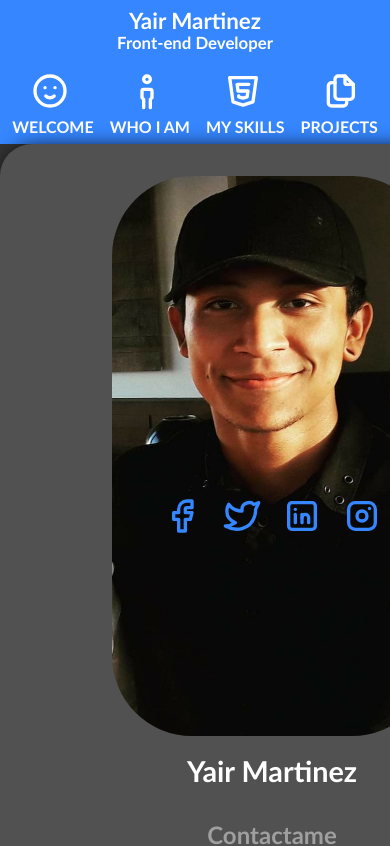
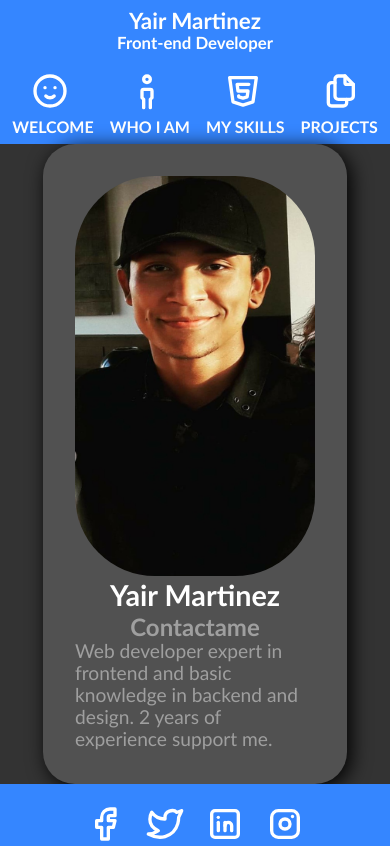
Before and after one commit to yairmc/Portafolio-web, a React (Vite) app: page / in a window 390 px wide. Shown: the top 846 px of the page. Built offline with nearby package versions, Linux system fonts and the light colour scheme.

Commit message:
Ultima actualizacion realizada el 10 de septiembre del 2022

```diff
--- a/src/components/Footer.jsx
+++ b/src/components/Footer.jsx
@@ -8,7 +8,7 @@ const Footer = () => {
     <footer>
       <div className={style.conteiner}>
 
-        <a href="#" target="_blank"> <svg xmlns="http://www.w3.org/2000/svg" class="icon icon-tabler icon-tabler-brand-facebook" width="40" height="40" viewBox="0 0 24 24" stroke-width="2" stroke="#fff" fill="none" stroke-linecap="round" stroke-linejoin="round">
+        <a href="https://www.facebook.com/yair.mc" target="_blank"> <svg xmlns="http://www.w3.org/2000/svg" class="icon icon-tabler icon-tabler-brand-facebook" width="40" height="40" viewBox="0 0 24 24" stroke-width="2" stroke="#fff" fill="none" stroke-linecap="round" stroke-linejoin="round">
           <path stroke="none" d="M0 0h24v24H0z" fill="none" />
           <path d="M7 10v4h3v7h4v-7h3l1 -4h-4v-2a1 1 0 0 1 1 -1h3v-4h-3a5 5 0 0 0 -5 5v2h-3" />
         </svg></a>
@@ -16,7 +16,7 @@ const Footer = () => {
           <path stroke="none" d="M0 0h24v24H0z" fill="none" />
           <path d="M22 4.01c-1 .49 -1.98 .689 -3 .99c-1.121 -1.265 -2.783 -1.335 -4.38 -.737s-2.643 2.06 -2.62 3.737v1c-3.245 .083 -6.135 -1.395 -8 -4c0 0 -4.182 7.433 4 11c-1.872 1.247 -3.739 2.088 -6 2c3.308 1.803 6.913 2.423 10.034 1.517c3.58 -1.04 6.522 -3.723 7.651 -7.742a13.84 13.84 0 0 0 .497 -3.753c-.002 -.249 1.51 -2.772 1.818 -4.013z" />
         </svg></a>
-        <a href="#" target="_blank"><svg xmlns="http://www.w3.org/2000/svg" class="icon icon-tabler icon-tabler-brand-linkedin" width="40" height="40" viewBox="0 0 24 24" stroke-width="2" stroke="#fff" fill="none" stroke-linecap="round" stroke-linejoin="round">
+        <a href="https://www.linkedin.com/in/yair-martinez-278097245/" target="_blank"><svg xmlns="http://www.w3.org/2000/svg" class="icon icon-tabler icon-tabler-brand-linkedin" width="40" height="40" viewBox="0 0 24 24" stroke-width="2" stroke="#fff" fill="none" stroke-linecap="round" stroke-linejoin="round">
           <path stroke="none" d="M0 0h24v24H0z" fill="none" />
           <rect x="4" y="4" width="16" height="16" rx="2" />
           <line x1="8" y1="11" x2="8" y2="16" />
@@ -24,7 +24,7 @@ const Footer = () => {
           <line x1="12" y1="16" x2="12" y2="11" />
           <path d="M16 16v-3a2 2 0 0 0 -4 0" />
         </svg></a>
-        <a href="#" target="_blank"><svg xmlns="http://www.w3.org/2000/svg" class="icon icon-tabler icon-tabler-brand-instagram" width="40" height="40" viewBox="0 0 24 24" stroke-width="2" stroke="#fff" fill="none" stroke-linecap="round" stroke-linejoin="round">
+        <a href="https://www.instagram.com/yairboxmartinez/" target="_blank"><svg xmlns="http://www.w3.org/2000/svg" class="icon icon-tabler icon-tabler-brand-instagram" width="40" height="40" viewBox="0 0 24 24" stroke-width="2" stroke="#fff" fill="none" stroke-linecap="round" stroke-linejoin="round">
           <path stroke="none" d="M0 0h24v24H0z" fill="none" />
           <rect x="4" y="4" width="16" height="16" rx="4" />
           <circle cx="12" cy="12" r="3" />
--- a/src/pages/Welcome.jsx
+++ b/src/pages/Welcome.jsx
@@ -11,37 +11,11 @@ const Welcome = () => {
           <img src={yo} alt="imagen" />
           <h1>Yair Martinez</h1>
           <p>Contactame</p>
+          <article>
+            Web developer expert in frontend and basic knowledge in backend and design.
+            2 years of experience support me.
+          </article>
         </div>
-
-        <div className={style.conteiner}>
-
-          <a href="#" target="_blank"> <svg xmlns="http://www.w3.org/2000/svg" class="icon icon-tabler icon-tabler-brand-facebook" width="40" height="40" viewBox="0 0 24 24" stroke-width="2" stroke="#3586ff" fill="none" stroke-linecap="round" stroke-linejoin="round">
-            <path stroke="none" d="M0 0h24v24H0z" fill="none" />
-            <path d="M7 10v4h3v7h4v-7h3l1 -4h-4v-2a1 1 0 0 1 1 -1h3v-4h-3a5 5 0 0 0 -5 5v2h-3" />
-          </svg></a>
-          <a href="#" target="_blank"><svg xmlns="http://www.w3.org/2000/svg" class="icon icon-tabler icon-tabler-brand-twitter" width="40" height="40" viewBox="0 0 24 24" stroke-width="2" stroke="#3586ff" fill="none" stroke-linecap="round" stroke-linejoin="round">
-            <path stroke="none" d="M0 0h24v24H0z" fill="none" />
-            <path d="M22 4.01c-1 .49 -1.98 .689 -3 .99c-1.121 -1.265 -2.783 -1.335 -4.38 -.737s-2.643 2.06 -2.62 3.737v1c-3.245 .083 -6.135 -1.395 -8 -4c0 0 -4.182 7.433 4 11c-1.872 1.247 -3.739 2.088 -6 2c3.308 1.803 6.913 2.423 10.034 1.517c3.58 -1.04 6.522 -3.723 7.651 -7.742a13.84 13.84 0 0 0 .497 -3.753c-.002 -.249 1.51 -2.772 1.818 -4.013z" />
-          </svg></a>
-          <a href="#" target="_blank"><svg xmlns="http://www.w3.org/2000/svg" class="icon icon-tabler icon-tabler-brand-linkedin" width="40" height="40" viewBox="0 0 24 24" stroke-width="2" stroke="#3586ff" fill="none" stroke-linecap="round" stroke-linejoin="round">
-            <path stroke="none" d="M0 0h24v24H0z" fill="none" />
-            <rect x="4" y="4" width="16" height="16" rx="2" />
-            <line x1="8" y1="11" x2="8" y2="16" />
-            <line x1="8" y1="8" x2="8" y2="8.01" />
-            <line x1="12" y1="16" x2="12" y2="11" />
-            <path d="M16 16v-3a2 2 0 0 0 -4 0" />
-          </svg></a>
-          <a href="#" target="_blank"><svg xmlns="http://www.w3.org/2000/svg" class="icon icon-tabler icon-tabler-brand-instagram" width="40" height="40" viewBox="0 0 24 24" stroke-width="2" stroke="#3586ff" fill="none" stroke-linecap="round" stroke-linejoin="round">
-            <path stroke="none" d="M0 0h24v24H0z" fill="none" />
-            <rect x="4" y="4" width="16" height="16" rx="4" />
-            <circle cx="12" cy="12" r="3" />
-            <line x1="16.5" y1="7.5" x2="16.5" y2="7.501" />
-          </svg></a>
-        </div>
-        <article>
-        Web developer expert in frontend and basic knowledge in backend and design.
-        2 years of experience support me.
-        </article>
       </div>
     </main>
   )
--- a/src/styles/Welcome.module.css
+++ b/src/styles/Welcome.module.css
@@ -1,62 +1,74 @@
-.card{
+.card {
     display: grid;
     width: 30rem;
     height: 45rem;
-    margin:auto;
+    margin: auto;
     padding: 2rem;
     border-radius: 2rem;
     background-color: rgb(81, 81, 81);
     box-shadow: 4px 4px 20px rgb(0, 0, 0);
 }
 
-.card_logo{
+.card_logo {
     width: 20rem;
     height: 20rem;
-    margin: auto;
+    margin:0 auto;
 }
 
-.card_logo h1{
+.card_logo h1 {
     text-align: center;
-    margin-top: 1rem;
     color: var(--text);
     font-weight: bolder;
     font-size: 1.8rem;
 }
 
-.card_logo img{
+.card_logo img {
     width: 20rem;
     height: 35rem;
     border-radius: 5rem;
 }
-.card_logo p{
+
+.card_logo p {
     text-align: center;
-    margin-top: 2rem;
     font-weight: bolder;
     font-size: 1.5rem;
     color: rgb(159, 159, 159);
 
 }
 
-.conteiner {
-    position: relative;
-    display: flex;
-    justify-content: center;
-    align-items: center;
-    flex-wrap: wrap;
+article {
+
+    font-size: 1.2rem;
+    color: rgb(159, 159, 159);
 }
 
-.conteiner a{
-    margin: 0 10px;
-    display: inline-block;
-    transition: .5s;
+
+
+@media (max-width: 690px) {
+    .card {
+        width: 15rem;
+        height: 36rem;
+    }
+
+    .card_logo {
+        width: 15rem;
+        height: 25rem;
+    }
+
+    .card_logo img {
+        width: 15rem;
+        height: 25rem;
+    }
+
+    .card_logo h1 {
+        margin: 0;
+    }
+
+    .card_logo p {
+        margin: 0;
+    }
+
+    article {
+        padding: 0;
+    }
 }
-
-.conteiner a:hover{
-    transform: translateY(-10px);
-}
-article{
-    font-size: 1.2rem;
-    padding-top: 20rem;
-    color: rgb(159, 159, 159);
-
-}
```
